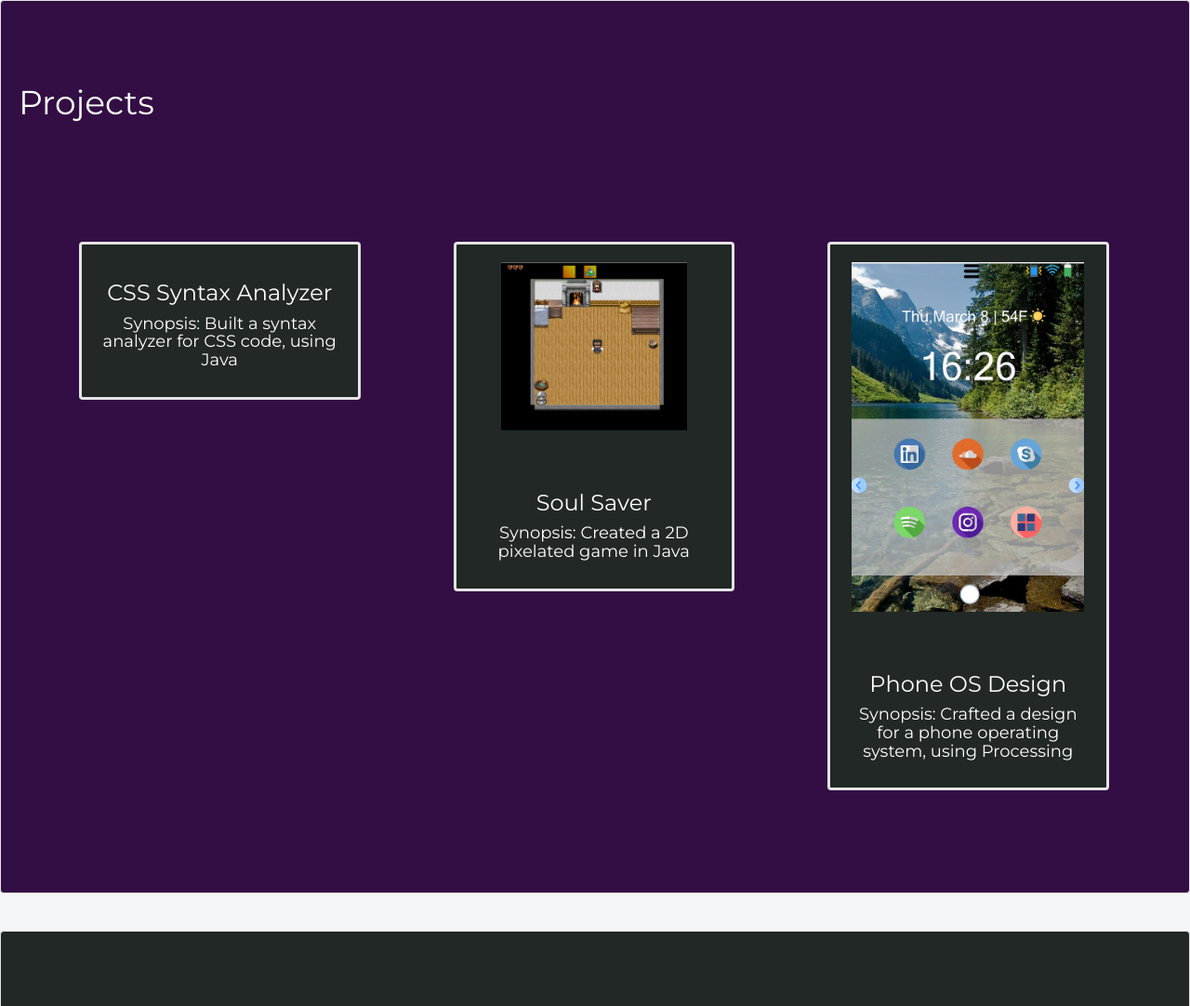
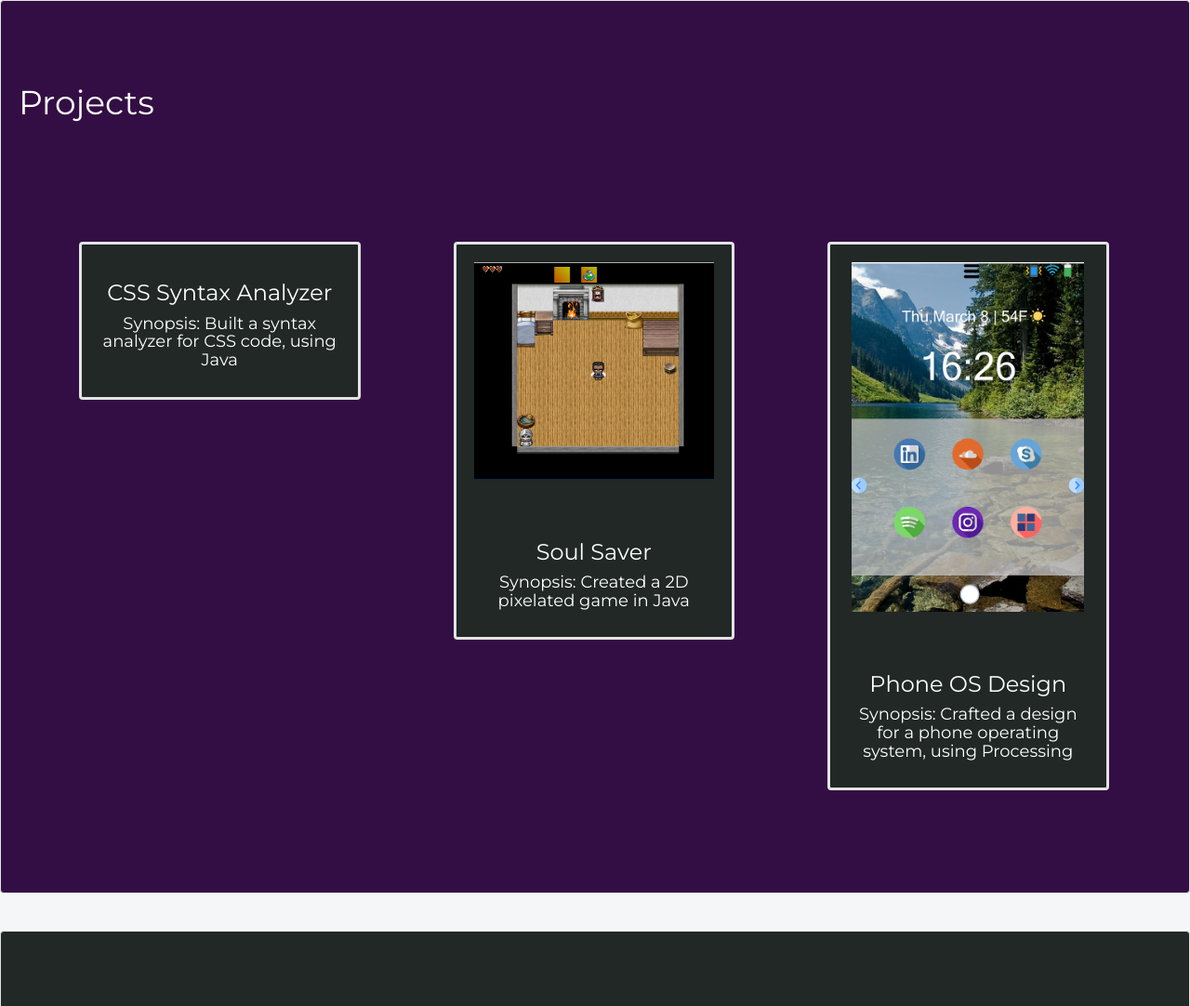
Before and after one commit to adambarron15/CS484_Project, a plain HTML site: page index.html in a window 1280 px wide. Shown: the part 2778-3860 px from the top of the page at 93% size. Drawn offline with nearby package versions, Linux system fonts and the light colour scheme.

Commit message:
Update index.html

```diff
--- a/index.html
+++ b/index.html
@@ -191,7 +191,7 @@
               <h4>Synopsis: Built a syntax analyzer for CSS code, using Java</h4>
             </div>
             <div class="col-md-3 well" style="background-color:#212826; border-width: medium; margin: 50px;">
-             <img src="SoulSaver.png" class="img-responsive margin" style="display:inline" alt="Soul Saver" width="200" height="200">
+             <img src="SoulSaver.png" class="img-responsive margin" style="display:inline" alt="Soul Saver" width="400" height="400">
               <h3>Soul Saver</h3>
               <h4>Synopsis: Created a 2D pixelated game in Java</h4>
             </div>
```
